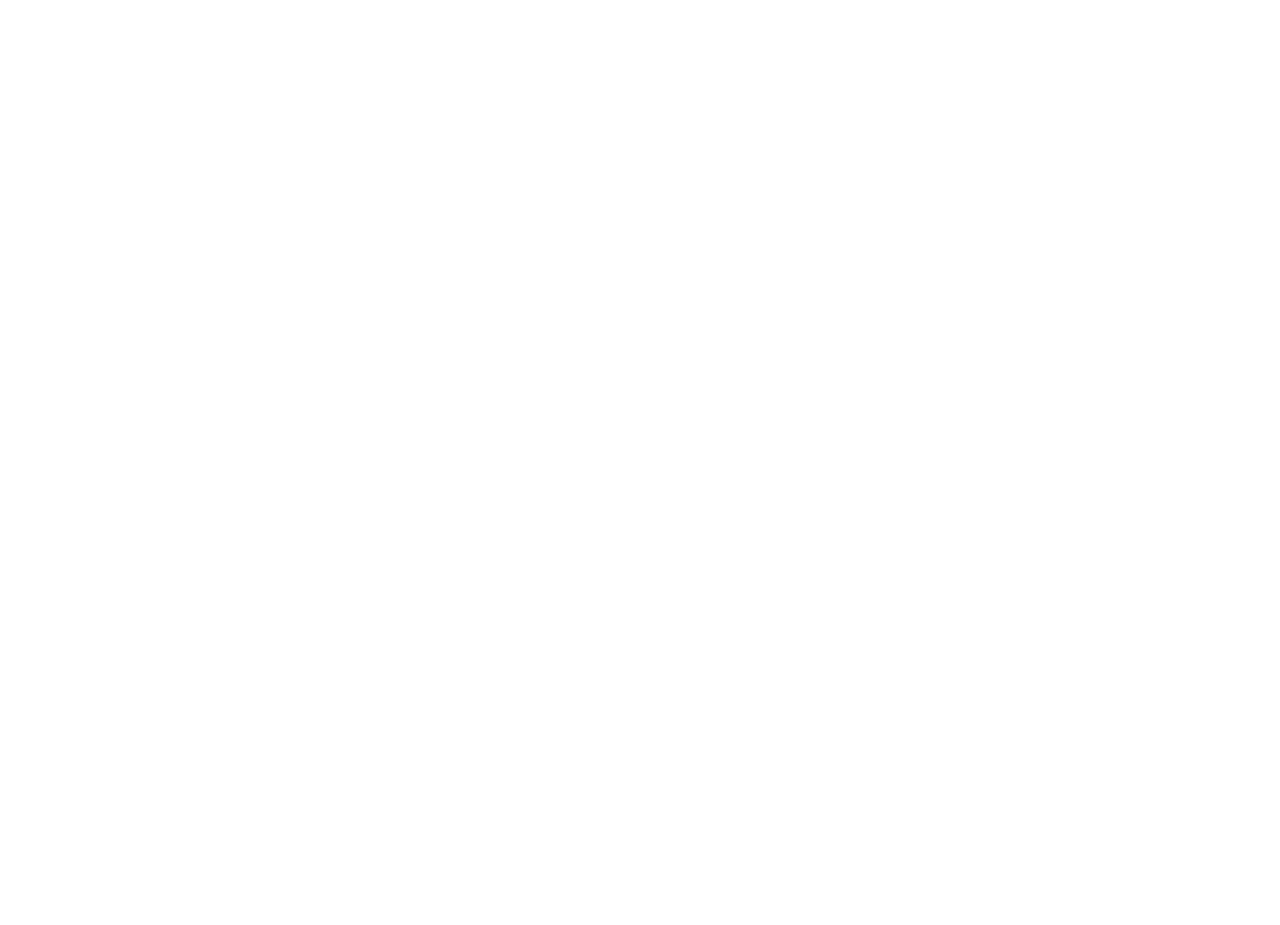
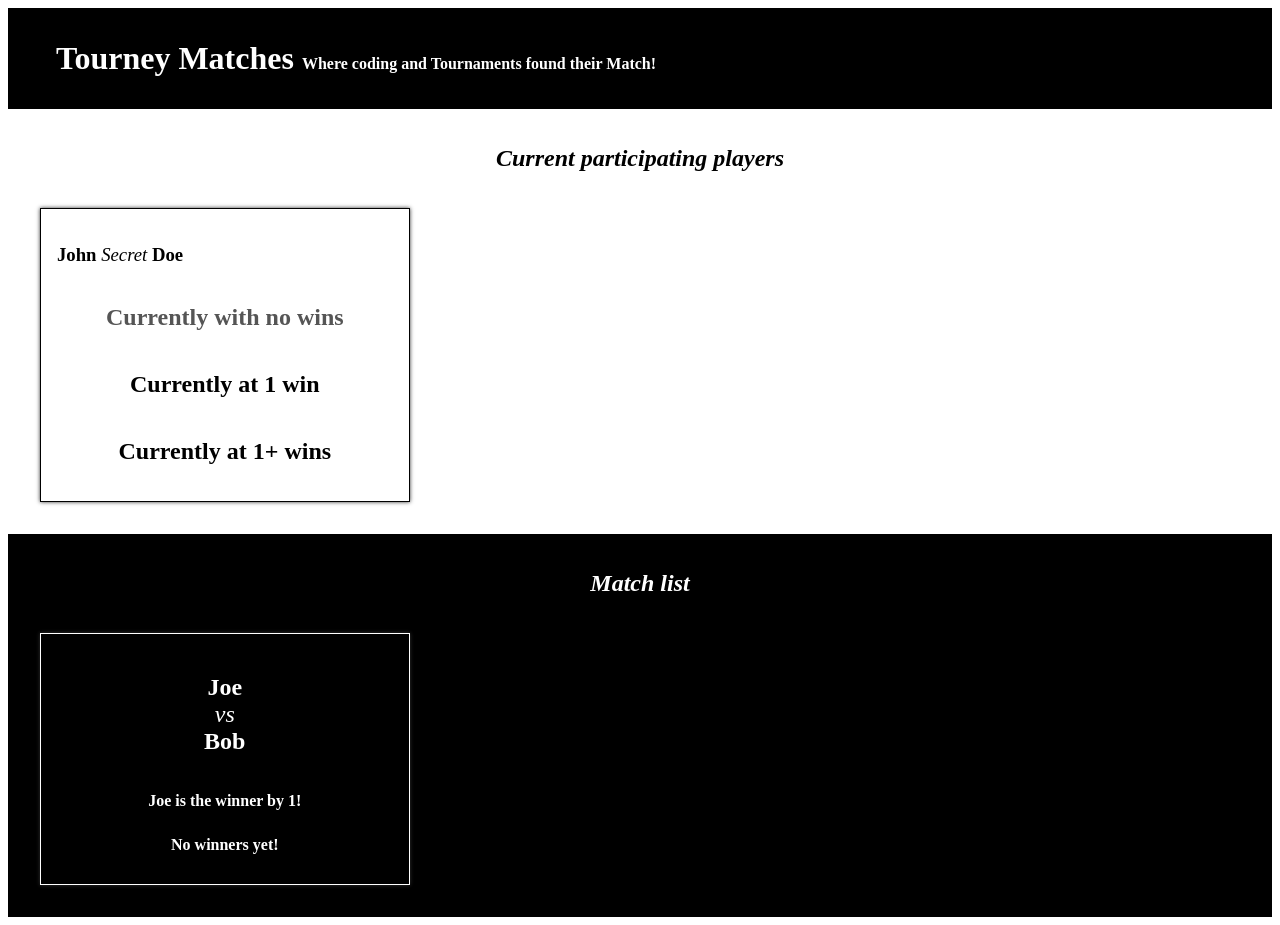
Before and after one commit to kand5950/tourney-matches, a React (Create React App) app: page / in a window 1280 px wide. Before the commit the page ends 800 px from the top, so only its background shows below. Built offline with nearby package versions, Linux system fonts and the light colour scheme.

Commit message:
imported components to app.js

```diff
--- a/src/App.js
+++ b/src/App.js
@@ -1,8 +1,15 @@
 import './App.css';
+import MatchList from './components/MatchList';
+import PlayerList from './components/PlayerList';
 
 function App() {
   return (
     <div className="App">
+      <h1>
+        Tourney Matches <span>Where coding and Tournaments found their Match!</span>
+      </h1>
+      <PlayerList />
+      <MatchList />
     </div>
   );
 }
```
